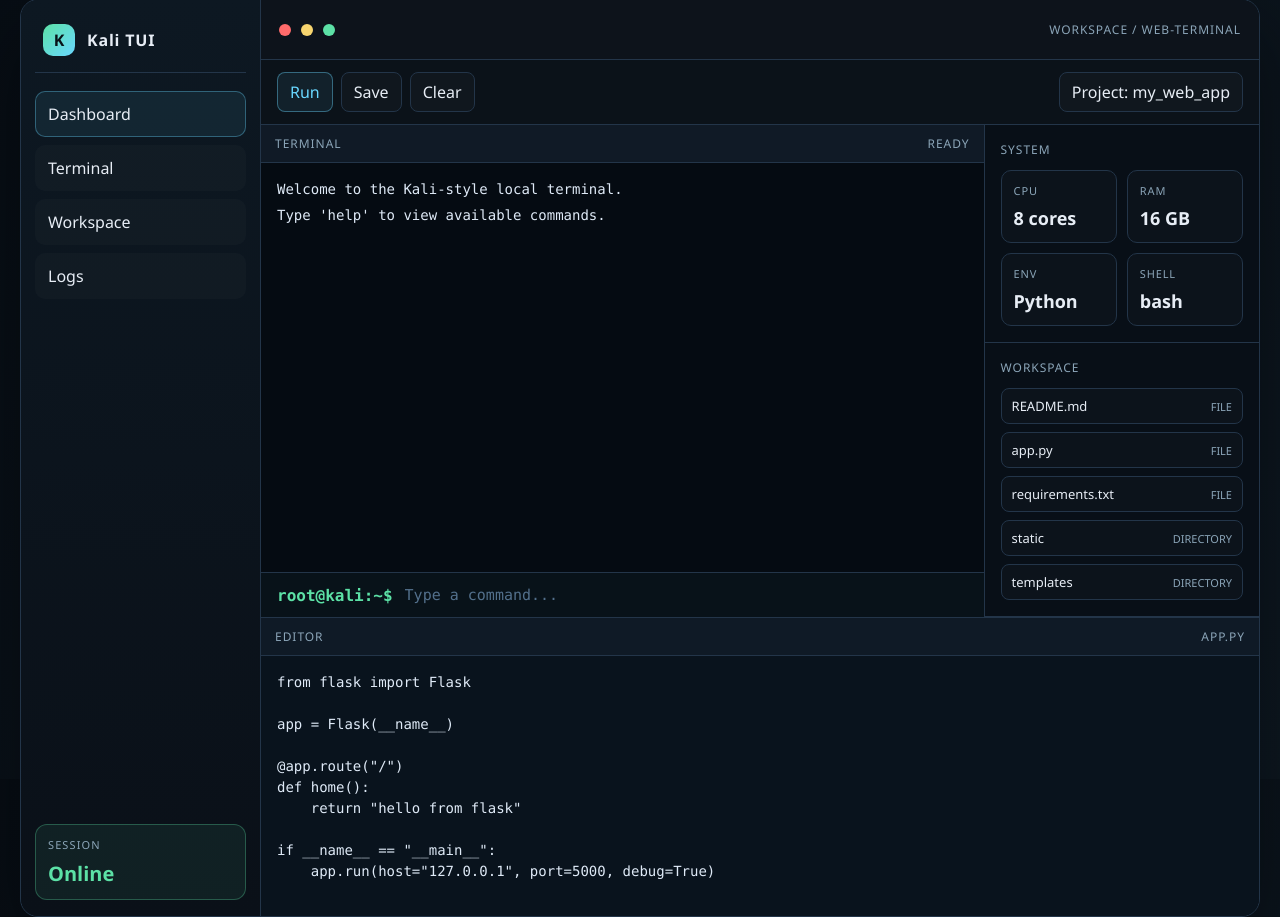
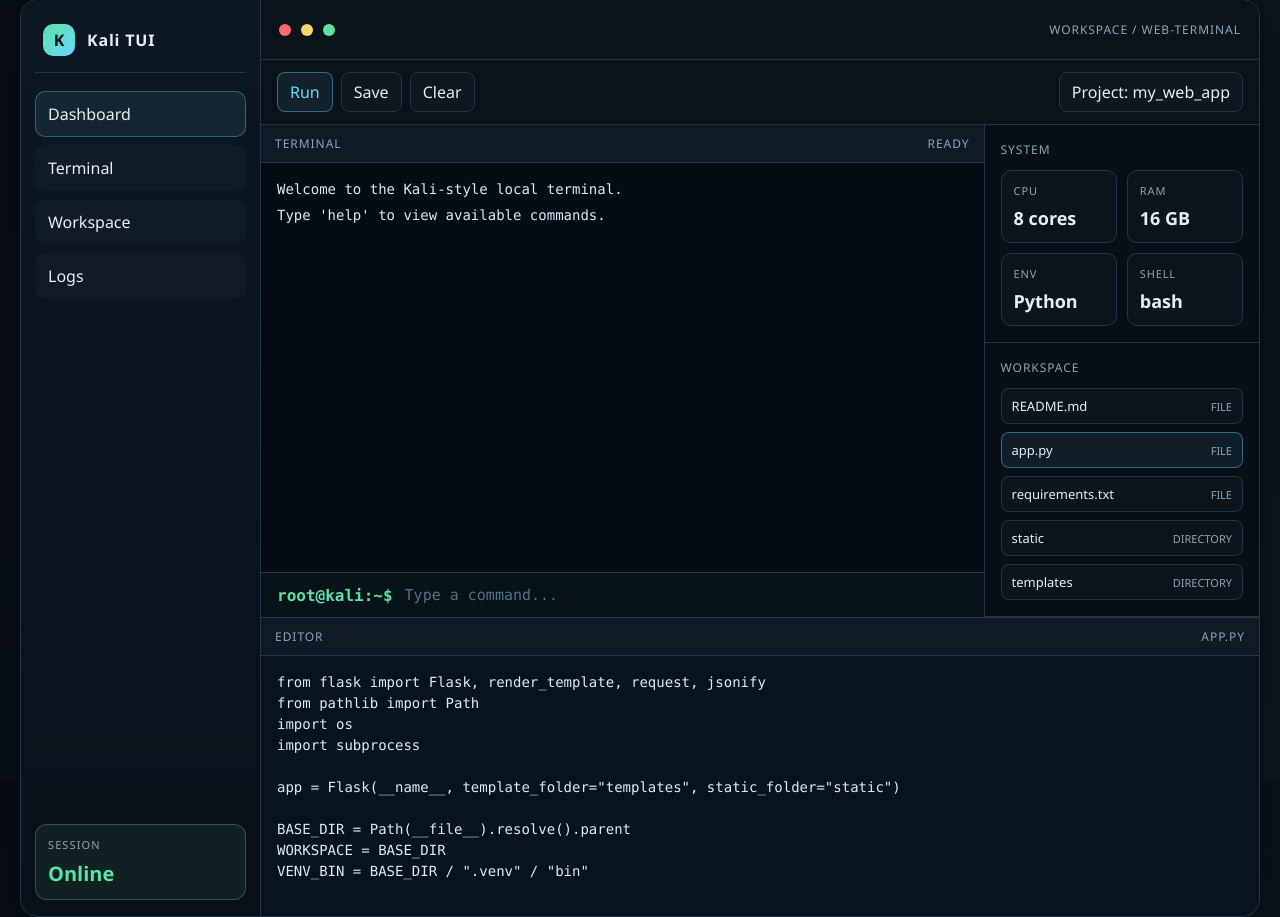
Before and after one commit to 4dalulz/Ruckus-, a Flask app: page / in a window 1280 px wide. Shown: the part 21-938 px from the top of the page. Run offline with Flask 3, Linux system fonts and the light colour scheme.

Commit message:
Upgrade the Kali-style terminal app to a more complete interactive dashboard on the repo branch.

```diff
--- a/app.py
+++ b/app.py
@@ -8,6 +8,20 @@ app = Flask(__name__, template_folder="templates", static_folder="static")
 BASE_DIR = Path(__file__).resolve().parent
 WORKSPACE = BASE_DIR
 VENV_BIN = BASE_DIR / ".venv" / "bin"
+
+
+def resolve_safe_path(raw_path: str) -> Path:
+    candidate = raw_path.strip()
+    if not candidate:
+        raise ValueError("Missing path.")
+
+    root = WORKSPACE.resolve()
+    target = (WORKSPACE / candidate).resolve()
+    try:
+        target.relative_to(root)
+    except ValueError as exc:
+        raise ValueError("Invalid path.") from exc
+    return target
 
 
 def build_env():
@@ -65,38 +79,52 @@ def api_command():
     return jsonify(result)
 
 
-@app.route("/api/save", methods=["POST"])
-def api_save():
-    payload = request.get_json(silent=True) or {}
-    file_path = str(payload.get("path", "workspace/app.py")).strip()
-    content = payload.get("content", "")
-
-    if not file_path:
-        return jsonify({"ok": False, "error": "Missing file path."})
-
-    safe_root = str(WORKSPACE.resolve())
-    target = (WORKSPACE / file_path).resolve()
-    try:
-        target.relative_to(safe_root)
-    except ValueError:
-        return jsonify({"ok": False, "error": "Invalid file path."})
-
-    target.parent.mkdir(parents=True, exist_ok=True)
-    target.write_text(content, encoding="utf-8")
-    return jsonify({"ok": True, "path": file_path})
-
-
 @app.route("/api/files")
 def api_files():
     items = []
     for p in sorted(WORKSPACE.iterdir()):
         if p.name.startswith(".") and p.name not in [".venv"]:
             continue
-        items.append({
-            "name": p.name,
-            "type": "directory" if p.is_dir() else "file",
-        })
+        if p.is_dir():
+            items.append({"name": p.name, "type": "directory", "path": p.relative_to(WORKSPACE).as_posix()})
+        else:
+            items.append({"name": p.name, "type": "file", "path": p.relative_to(WORKSPACE).as_posix()})
     return jsonify({"items": items})
+
+
+@app.route("/api/read", methods=["POST"])
+def api_read():
+    payload = request.get_json(silent=True) or {}
+    rel_path = str(payload.get("path", "app.py")).strip()
+    try:
+        target = resolve_safe_path(rel_path)
+    except ValueError:
+        return jsonify({"ok": False, "error": "Invalid file path."})
+
+    if not target.exists() or not target.is_file():
+        return jsonify({"ok": False, "error": "File not found."})
+
+    return jsonify({
+        "ok": True,
+        "path": target.relative_to(WORKSPACE).as_posix(),
+        "content": target.read_text(encoding="utf-8"),
+    })
+
+
+@app.route("/api/save", methods=["POST"])
+def api_save():
+    payload = request.get_json(silent=True) or {}
+    rel_path = str(payload.get("path", "app.py")).strip()
+    content = payload.get("content", "")
+
+    try:
+        target = resolve_safe_path(rel_path)
+    except ValueError:
+        return jsonify({"ok": False, "error": "Invalid file path."})
+
+    target.parent.mkdir(parents=True, exist_ok=True)
+    target.write_text(content, encoding="utf-8")
+    return jsonify({"ok": True, "path": target.relative_to(WORKSPACE).as_posix()})
 
 
 if __name__ == "__main__":
--- a/static/css/style.css
+++ b/static/css/style.css
@@ -332,10 +332,19 @@ button, input, textarea {
   align-items: center;
   justify-content: space-between;
   gap: 8px;
+  cursor: pointer;
+}
+
+.file-item.active {
+  border-color: rgba(105, 215, 255, 0.4);
+  background: rgba(105, 215, 255, 0.08);
 }
 
 .file-name {
   font-size: 13px;
+  overflow: hidden;
+  text-overflow: ellipsis;
+  white-space: nowrap;
 }
 
 .file-kind {
--- a/static/js/app.js
+++ b/static/js/app.js
@@ -3,9 +3,11 @@ const commandInput = document.getElementById("commandInput");
 const editor = document.getElementById("editor");
 const statusText = document.getElementById("statusText");
 const fileList = document.getElementById("fileList");
+const activeFileLabel = document.getElementById("activeFileLabel");
 
 const history = [];
 let historyIndex = -1;
+let activeFile = "app.py";
 
 function appendLine(text, className = "output") {
   const div = document.createElement("div");
@@ -19,6 +21,14 @@ function setStatus(text) {
   statusText.textContent = text;
 }
 
+function setActiveFile(path) {
+  activeFile = path;
+  activeFileLabel.textContent = path;
+  Array.from(fileList.children).forEach((item) => {
+    item.classList.toggle("active", item.dataset.path === path);
+  });
+}
+
 function printIntro() {
   appendLine("Welcome to the Kali-style local terminal.", "output");
   appendLine("Type 'help' to view available commands.", "output");
@@ -27,16 +37,38 @@ function printIntro() {
 
 function refreshFileList() {
   fetch("/api/files")
-    .then(res => res.json())
-    .then(data => {
+    .then((res) => res.json())
+    .then((data) => {
       fileList.innerHTML = "";
       for (const item of data.items || []) {
         const row = document.createElement("div");
-        row.className = "file-item";
+        row.className = "file-item" + (item.path === activeFile ? " active" : "");
+        row.dataset.path = item.path;
         row.innerHTML = `
           <div class="file-name">${item.name}</div>
           <div class="file-kind">${item.type}</div>
         `;
+        row.addEventListener("click", () => {
+          const path = item.path;
+          setActiveFile(path);
+          fetch("/api/read", {
+            method: "POST",
+            headers: { "Content-Type": "application/json" },
+            body: JSON.stringify({ path })
+          })
+            .then((response) => response.json())
+            .then((payload) => {
+              if (payload.ok) {
+                editor.value = payload.content;
+                setStatus("Loaded: " + payload.path);
+              } else {
+                appendLine("Failed to open file: " + payload.error, "error");
+              }
+            })
+            .catch((error) => {
+              appendLine("Read error: " + error, "error");
+            });
+        });
         fileList.appendChild(row);
       }
     })
@@ -57,8 +89,8 @@ function runCommand(command) {
     headers: { "Content-Type": "application/json" },
     body: JSON.stringify({ command })
   })
-  .then(res => res.json())
-  .then(data => {
+    .then((res) => res.json())
+    .then((data) => {
       if (data.output) {
         appendLine(data.output, data.ok ? "output" : "error");
       }
@@ -67,9 +99,48 @@ function runCommand(command) {
       }
       setStatus("Ready");
     })
-  .catch(err => {
+    .catch((err) => {
       appendLine("Error contacting backend: " + err, "error");
       setStatus("Error");
+    });
+}
+
+function saveCurrentFile() {
+  const payload = {
+    path: activeFile,
+    content: editor.value
+  };
+
+  fetch("/api/save", {
+    method: "POST",
+    headers: { "Content-Type": "application/json" },
+    body: JSON.stringify(payload)
+  })
+    .then((res) => res.json())
+    .then((data) => {
+      if (data.ok) {
+        setStatus("Saved");
+        appendLine(`Saved ${data.path}`, "output");
+      } else {
+        appendLine(`Save failed: ${data.error || "Unknown error"}`, "error");
+      }
+    })
+    .catch((err) => {
+      appendLine("Save error: " + err, "error");
+    });
+}
+
+function loadDefaultFile() {
+  fetch("/api/read", {
+    method: "POST",
+    headers: { "Content-Type": "application/json" },
+    body: JSON.stringify({ path: activeFile })
+  })
+    .then((res) => res.json())
+    .then((data) => {
+      if (data.ok) {
+        editor.value = data.content;
+      }
     });
 }
 
@@ -83,30 +154,7 @@ document.getElementById("runCommandBtn").addEventListener("click", () => {
   }
 });
 
-document.getElementById("saveFileBtn").addEventListener("click", () => {
-  const payload = {
-    path: "app.py",
-    content: editor.value
-  };
-
-  fetch("/api/save", {
-    method: "POST",
-    headers: { "Content-Type": "application/json" },
-    body: JSON.stringify(payload)
-  })
-  .then(res => res.json())
-  .then(data => {
-    if (data.ok) {
-      setStatus("Saved");
-      appendLine(`Saved ${data.path}`, "output");
-    } else {
-      appendLine(`Save failed: ${data.error || "Unknown error"}`, "error");
-    }
-  })
-  .catch(err => {
-    appendLine("Save error: " + err, "error");
-  });
-});
+document.getElementById("saveFileBtn").addEventListener("click", saveCurrentFile);
 
 document.getElementById("clearTerminalBtn").addEventListener("click", () => {
   terminal.innerHTML = "";
@@ -136,5 +184,7 @@ commandInput.addEventListener("keydown", (event) => {
 });
 
 printIntro();
+setActiveFile(activeFile);
+loadDefaultFile();
 refreshFileList();
 commandInput.focus();
--- a/templates/index.html
+++ b/templates/index.html
@@ -3,7 +3,7 @@
 <head>
   <meta charset="UTF-8" />
   <meta name="viewport" content="width=device-width, initial-scale=1.0" />
-  <title>Kali-style Dashboard</title>
+  <title>Kali TUI Workspace</title>
   <link rel="stylesheet" href="{{ url_for('static', filename='css/style.css') }}" />
 </head>
 <body>
@@ -44,7 +44,7 @@
           <button class="action-btn" id="clearTerminalBtn">Clear</button>
         </div>
         <div class="toolbar-group">
-          <button class="action-btn">Project: my_web_app</button>
+          <button class="action-btn" id="statusLabel">Project: my_web_app</button>
         </div>
       </div>
 
@@ -103,7 +103,7 @@
       <section class="editor-panel">
         <div class="panel-header">
           <span>Editor</span>
-          <span>app.py</span>
+          <span id="activeFileLabel">app.py</span>
         </div>
         <textarea id="editor" class="editor">from flask import Flask
 
```
Lines whose indentation alone changed are shown as unchanged.
